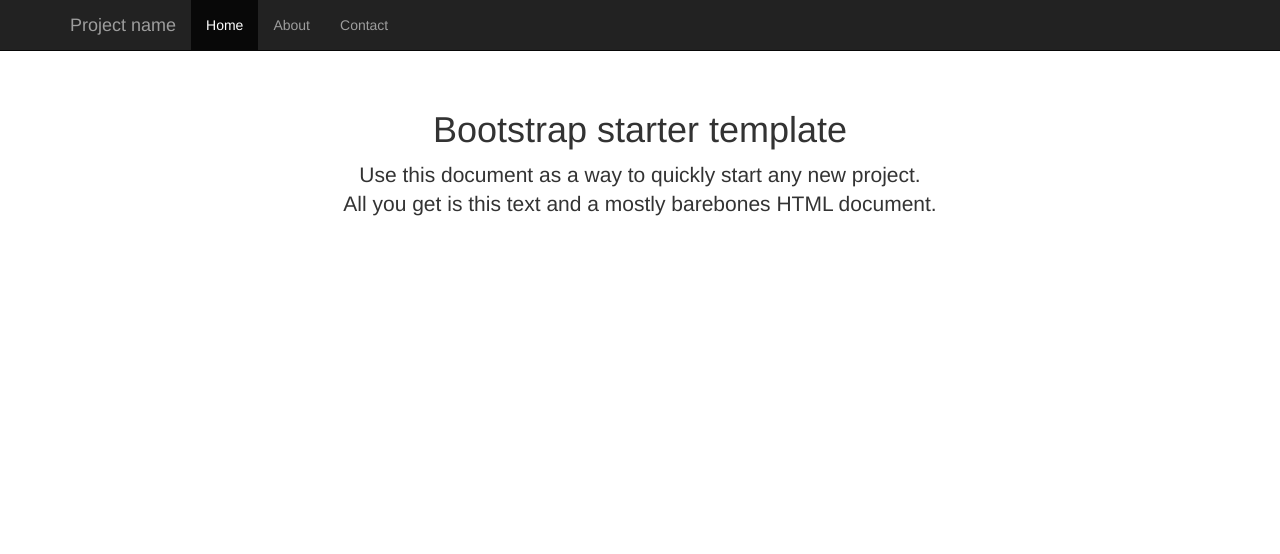
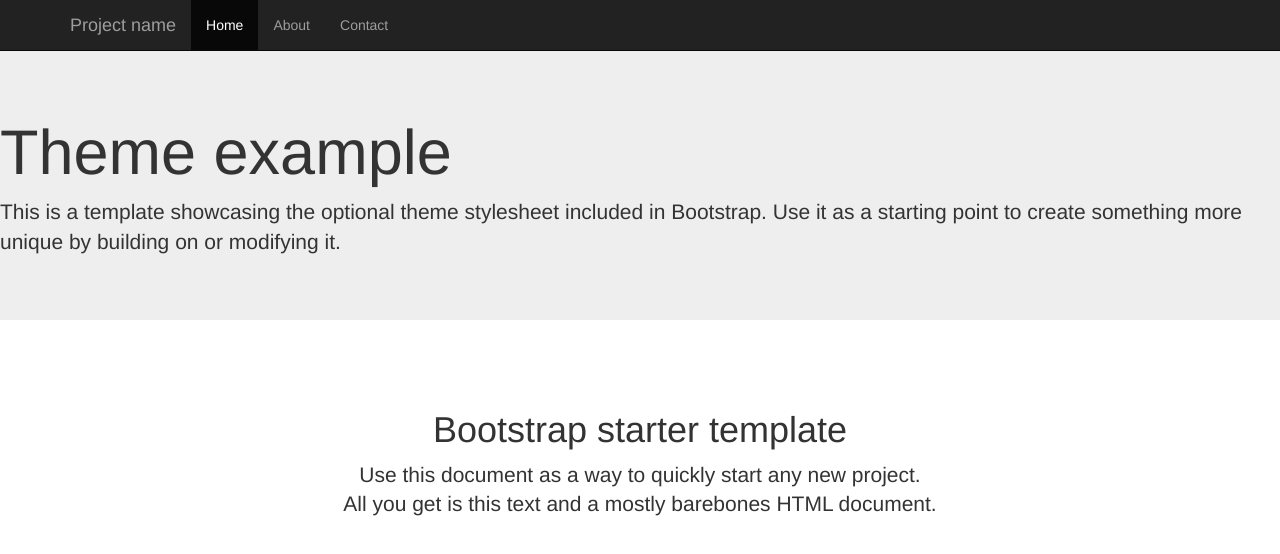
Before and after one commit to 2013Hein/2013Hein.github.io, a plain HTML site: page index.html in a window 1280 px wide. Drawn offline with nearby package versions, Linux system fonts and the light colour scheme; a script that the page names is missing.

Commit message:
Update index.html

```diff
--- a/index.html
+++ b/index.html
@@ -51,6 +51,12 @@
       </div>
     </nav>
 
+    <!-- Main jumbotron for a primary marketing message or call to action -->
+      <div class="jumbotron">
+        <h1>Theme example</h1>
+        <p>This is a template showcasing the optional theme stylesheet included in Bootstrap. Use it as a starting point to create something more unique by building on or modifying it.</p>
+      </div>
+
     <div class="container">
 
       <div class="starter-template">
```
